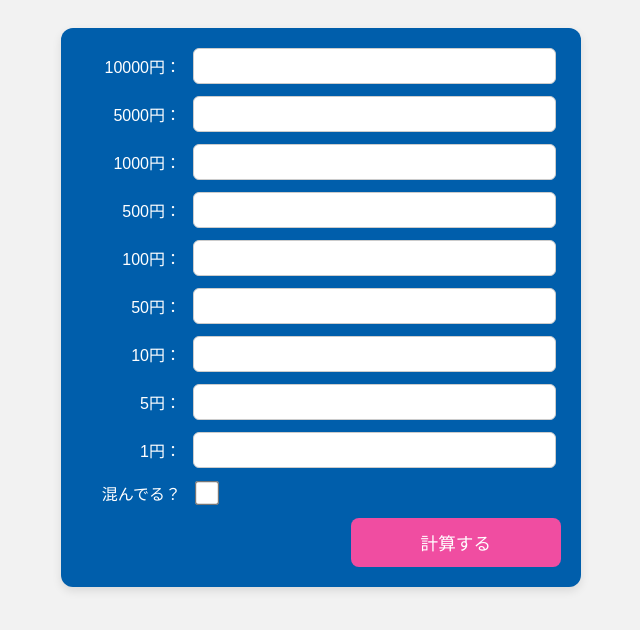
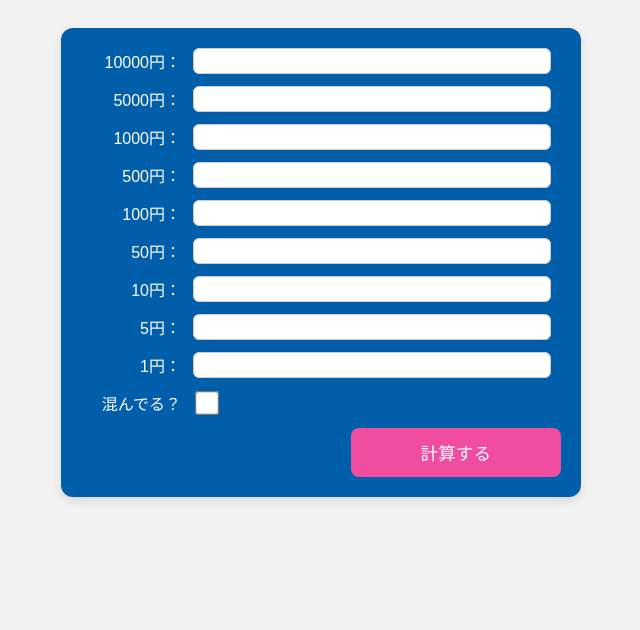
Before and after one commit to Lizora/000calc, a FastAPI app: page / in a window 1280 px wide. Shown: the top 630 px of the page, without its empty margins (319-959 px from the left). Run offline with FastAPI, Linux system fonts and the light colour scheme.

Commit message:
Fix favicon and update template

```diff
--- a/templates/index.html
+++ b/templates/index.html
@@ -41,7 +41,7 @@
       width: 90%;
       text-align: right;
       -moz-appearance: textfield;
-      padding: 8px;
+      padding: 3px;
       padding-right: 22px;
       font-size: 1em;
       border-radius: 6px;
```
